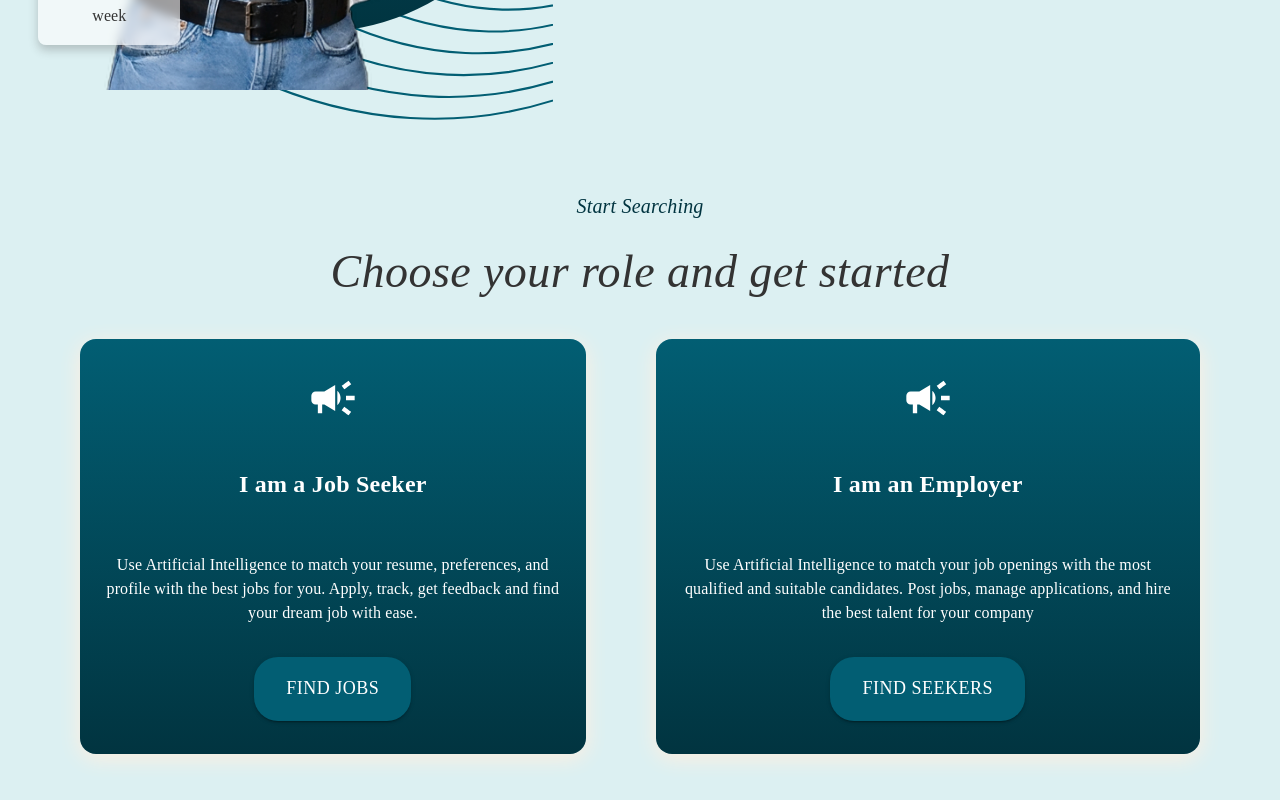
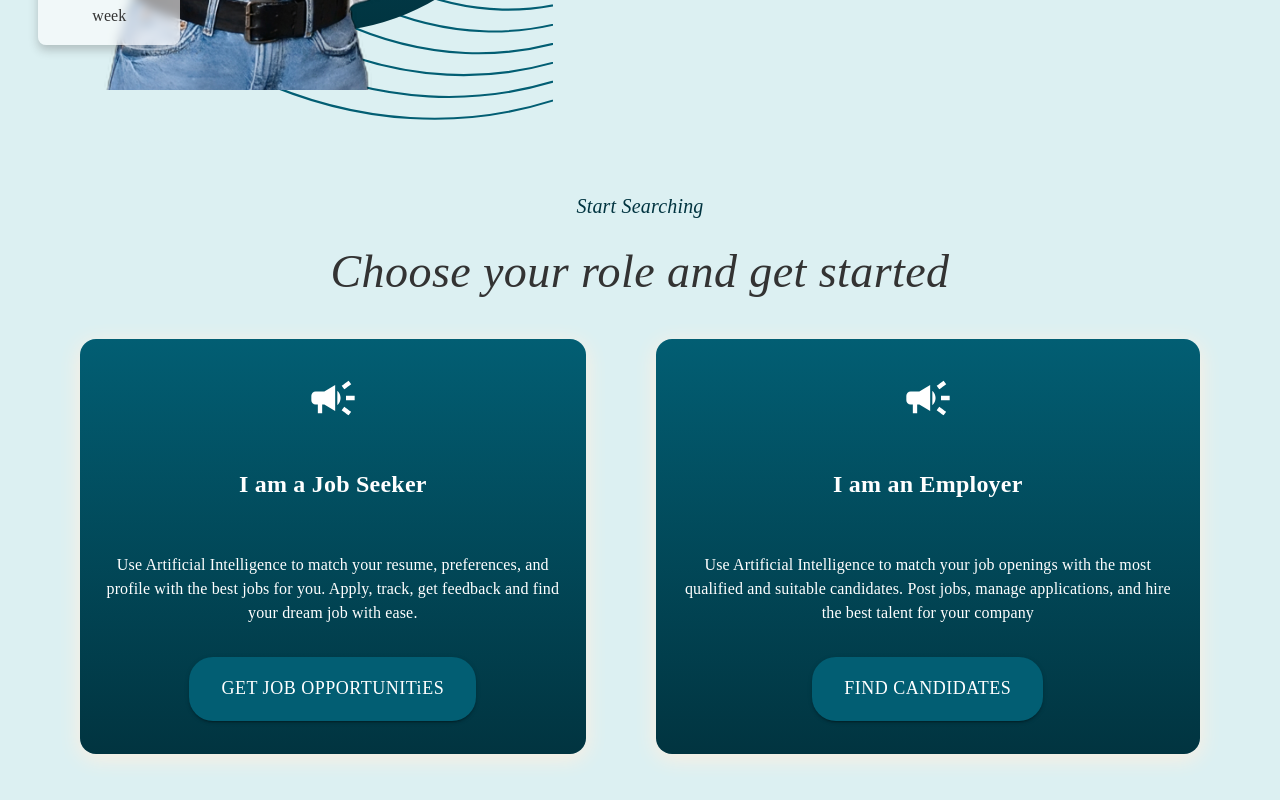
Before and after one commit to orchidmedia/careercoach, a Next.js app: page / in a window 1280 px wide. Shown: the part 2736-3536 px from the top of the page. Built offline with nearby package versions, Linux system fonts and the light colour scheme; a web font is replaced by a local one.

Commit message:
text landing change

```diff
--- a/src/components/organism/ChoiseRole/ChoiseRole.tsx
+++ b/src/components/organism/ChoiseRole/ChoiseRole.tsx
@@ -8,14 +8,14 @@ const roles = [
         icon: <Campaign sx={{ fontSize: 52 }} />,
         title: 'I am a Job Seeker',
         text: 'Use Artificial Intelligence to match your resume, preferences, and profile with the best jobs for you. Apply, track, get feedback and find your dream job with ease.',
-        textButton: 'FIND JOBS',
-        route: '/candidate'
-    },
+        textButton: 'GET JOB OPPORTUNITiES',
+            route: '/candidate'
+        },
     {
         icon: <Campaign sx={{ fontSize: 52 }} />,
         title: 'I am an Employer',
         text: 'Use Artificial Intelligence to match your job openings with the most qualified and suitable candidates. Post jobs, manage applications, and hire the best talent for your company',
-        textButton: 'FIND SEEKERS',
+        textButton: 'FIND CANDIDATES',
         route: '/employee'
     }
 ]
```
